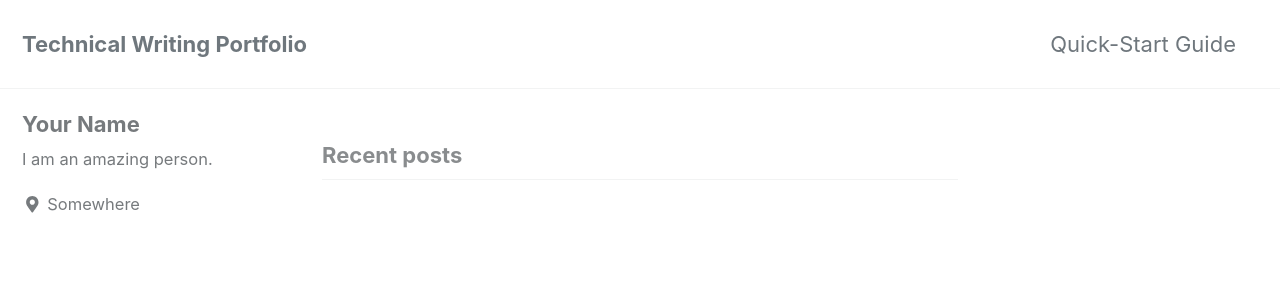
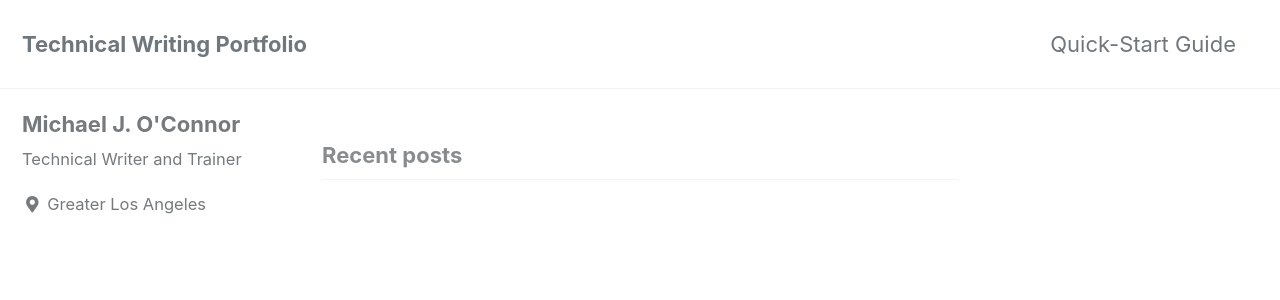
Before and after one commit to mike-joseph-oconnor/mike-joseph-oconnor.github.io, a Jekyll site: the page built from index.html, in a window 1280 px wide and 900 px high. Shown: the top 300 px of the window. Built offline with Jekyll 4.4.1, drawn with Linux system fonts in a browser that asks for light colours; cached includes are drawn as plain includes; nearby versions of some CDN libraries; the list of posts is cut into pages by our own code.

Commit message:
third build

```diff
--- a/_config.yml
+++ b/_config.yml
@@ -101,10 +101,10 @@ analytics:
 
 # Site Author
 author:
-  name             : "Your Name"
+  name             : "Michael J. O'Connor"
   avatar           : # path of avatar image, e.g. "/assets/images/bio-photo.jpg"
-  bio              : "I am an amazing person."
-  location         : "Somewhere"
+  bio              : "Technical Writer and Trainer"
+  location         : "Greater Los Angeles"
   email            :
   links:
     - label: "Email"
```
